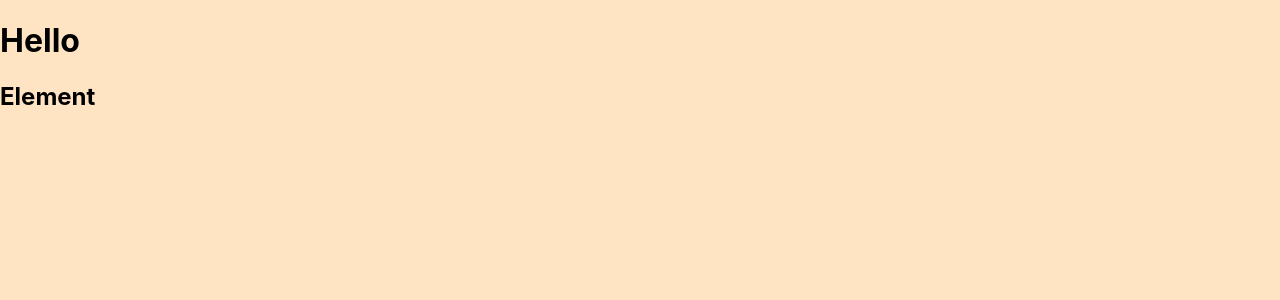
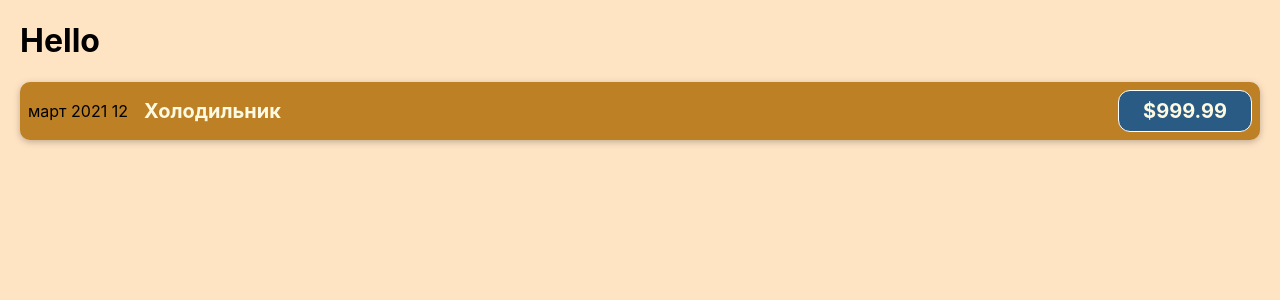
Before and after one commit to YanZinchenko/App-Expenses, a JavaScript app: page / in a window 1280 px wide. Shown: the top 300 px of the page. Built offline with nearby package versions, Linux system fonts and the light colour scheme.

Commit message:
creat component

```diff
--- /dev/null
+++ b/src/components/CostItem.css
@@ -0,0 +1,56 @@
+.cost-item {
+    display: flex;
+    justify-content: space-between;
+    align-items: center;
+    padding: 0.5rem;
+    margin: 1rem 0;
+    background-color: #bd8025;
+    border-radius: 10px;
+    box-shadow: 0 2px 7px rgba(0, 0, 0, 0.25);
+}
+
+.cost-item__description {
+    display: flex;
+    flex-direction: column;
+    gap: 1rem;
+    align-items: flex-end;
+    flex-flow: column-reverse;
+    justify-content: flex-start;
+    flex: 1;
+}
+
+.cost-item h2 {
+    color: #3a3a3a;
+    font-size: 1rem;
+    flex: 1;
+    margin: 0 1rem;
+    color: #fefae1;
+}
+
+.cost-item__price {
+    font-size: 1rem;
+    font-weight: bold;
+    color: #fefae1;
+    background-color: #2a5b84;
+    border: 1px solid white;
+    padding: 0.5rem;
+    border-radius: 12px;
+}
+
+@media (min-width: 580px) {
+    .cost-item__description {
+        flex-direction: row;
+        align-items: center;
+        justify-content: flex-start;
+        flex: 1;
+    }
+
+    .cost-item__description h2 {
+        font-size: 1.25rem;
+    }
+
+    .cost-item__price {
+        font-size: 1.25rem;
+        padding: 0.5rem 1.5rem;
+    }
+}
--- a/src/components/CostItem.js
+++ b/src/components/CostItem.js
@@ -1,5 +1,15 @@
+import './CostItem.css';
+
 function CostItem() {
-    return <h2>Element </h2>;
+    return (
+        <div className='cost-item'>
+            <div>март 2021 12</div>
+            <div className='cost-item__description'>
+                <h2>Холодильник</h2>
+                <div className='cost-item__price'>$999.99</div>
+            </div>
+        </div>
+    );
 }
 
 export default CostItem;
--- a/src/index.css
+++ b/src/index.css
@@ -1,5 +1,5 @@
 body {
-    margin: 0;
+    margin: 20px;
     background-color: bisque;
     font-family: -apple-system, BlinkMacSystemFont, 'Segoe UI', 'Roboto',
         'Oxygen', 'Ubuntu', 'Cantarell', 'Fira Sans', 'Droid Sans',
```
